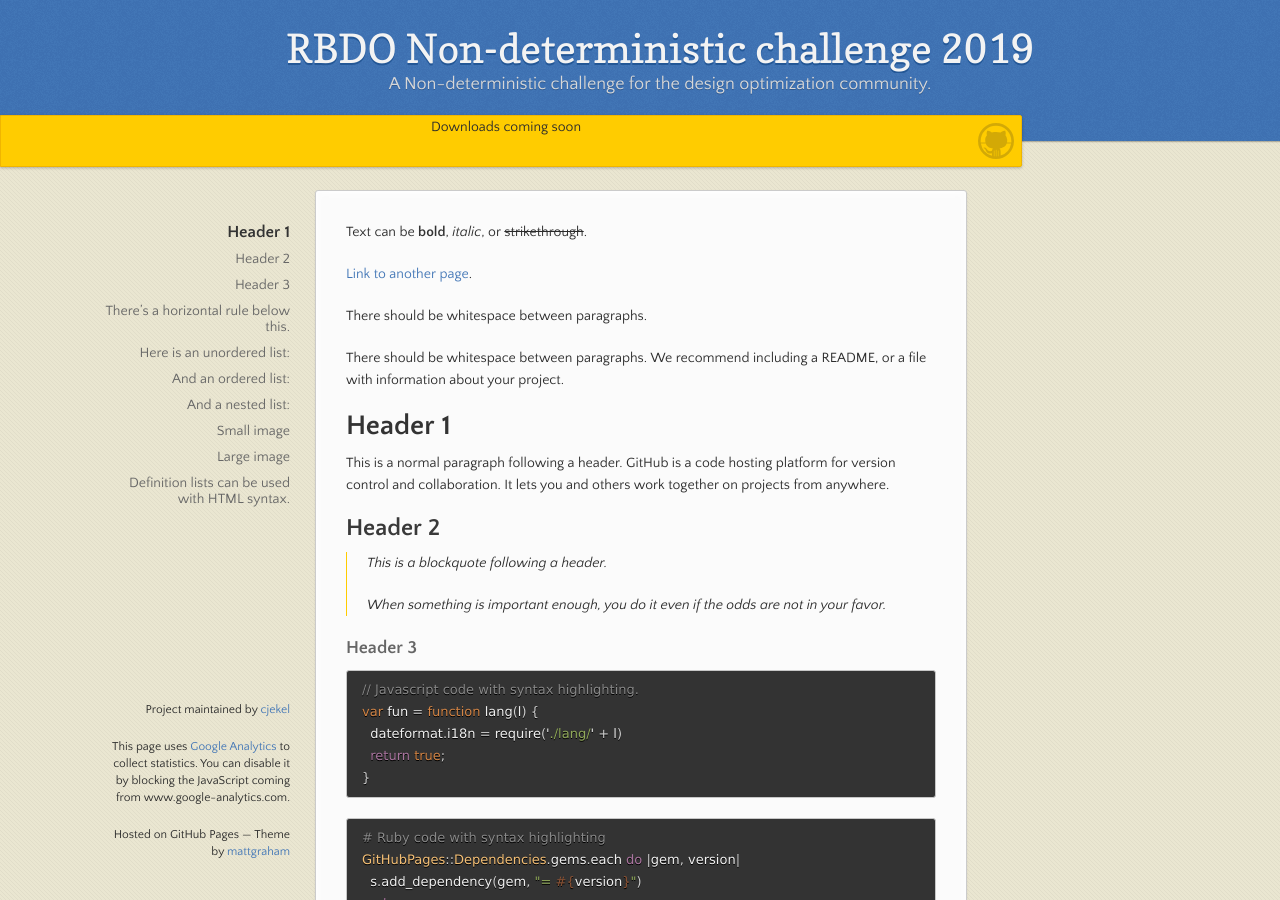
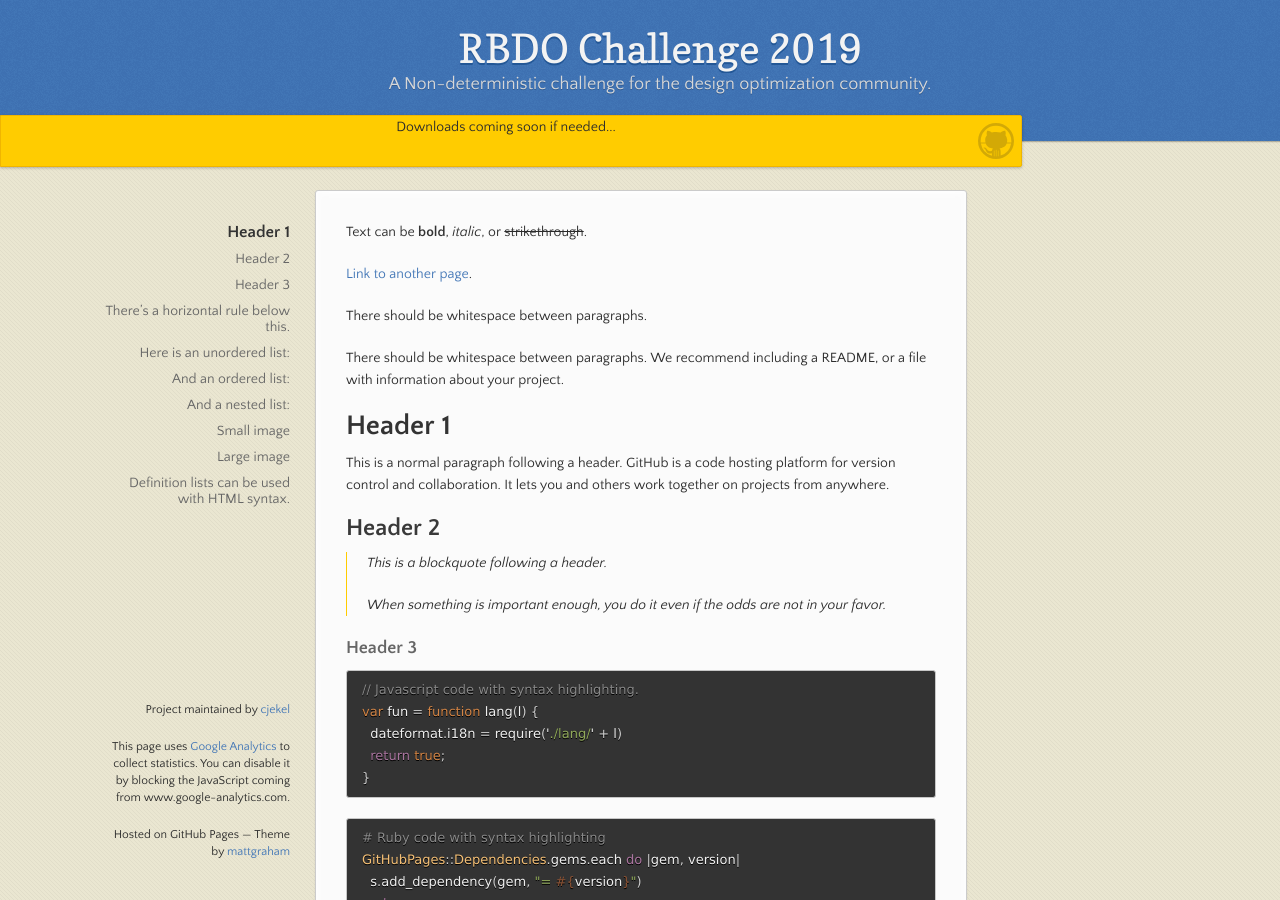
Before and after one commit to cjekel/rbdo19, a Jekyll site: the page built from index.md, in a window 1280 px wide and 900 px high. Built offline with Jekyll 4.4.1, drawn with Linux system fonts in a browser that asks for light colours.

Commit message:
change dl coming soon

```diff
--- a/_config.yml
+++ b/_config.yml
@@ -1,4 +1,4 @@
-title: RBDO Non-deterministic challenge 2019
+title: RBDO Challenge 2019
 description: A Non-deterministic challenge for the design optimization community.
 show_downloads: false
 google_analytics:
--- a/_layouts/default.html
+++ b/_layouts/default.html
@@ -23,7 +23,7 @@
 
       <div id="banner">
         <span id="logo"></span>
-        <p align='center'> Downloads coming soon </p>
+        <p align='center'> Downloads coming soon if needed... </p>
         <!--<a href="{{ site.github.repository_url }}" class="button fork"><strong>View On GitHub</strong></a>-->
         {% if site.show_downloads %}
           <div class="downloads">
```
